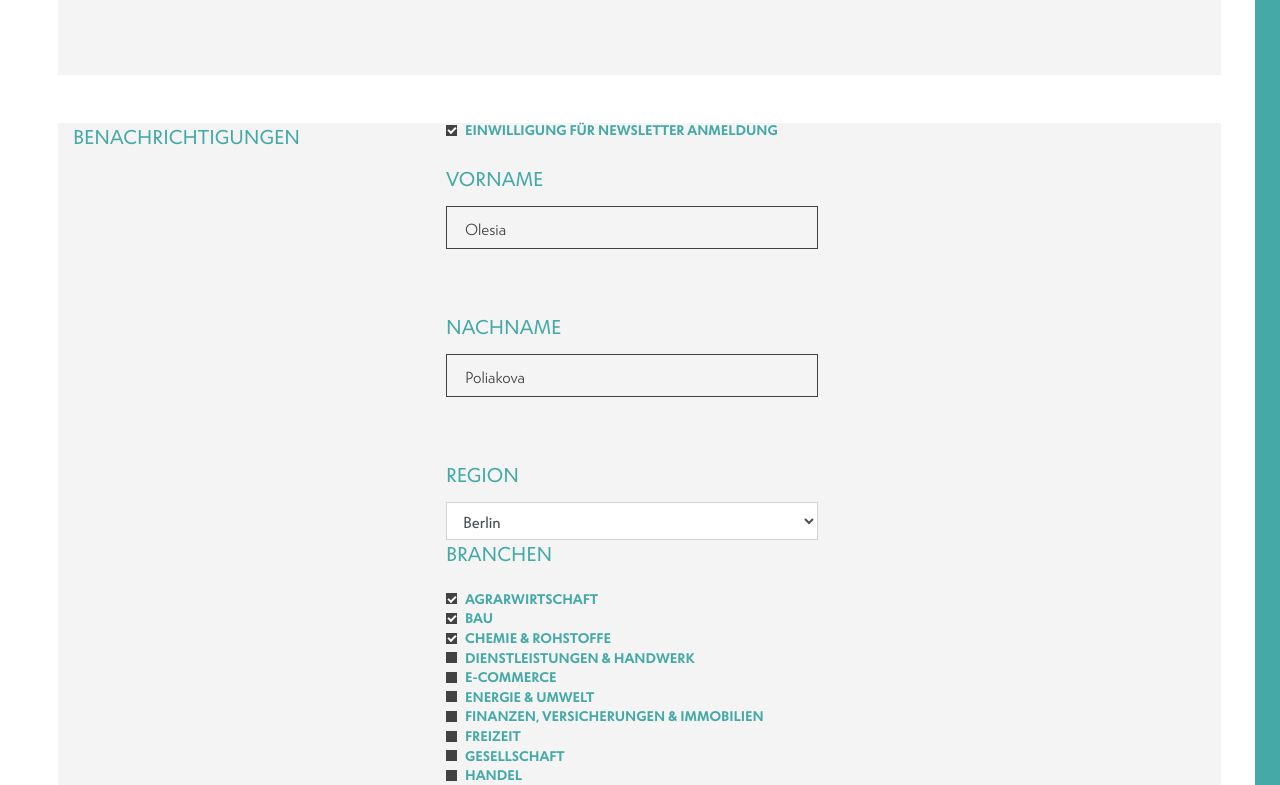
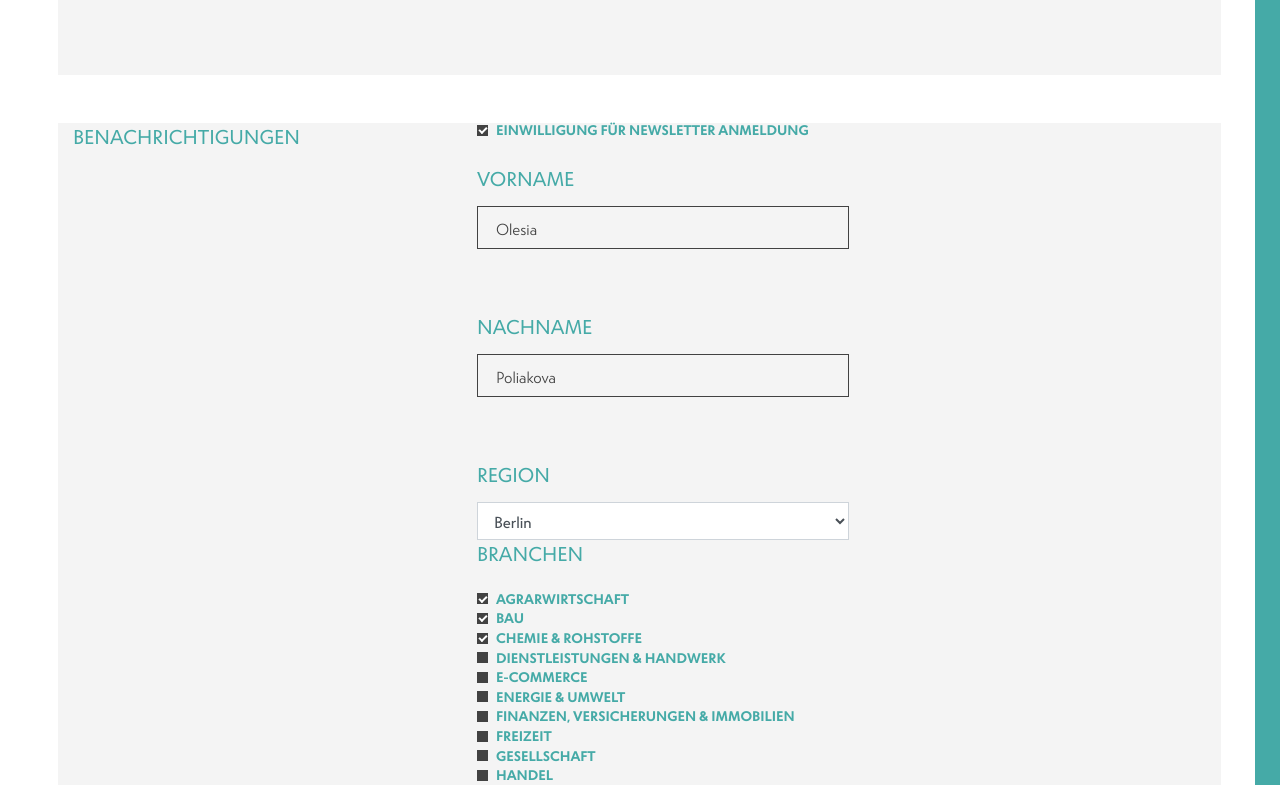
Before and after one commit to MaximSavhenko/GJIN, a website: page src/personal_account.html in a window 1280 px wide. Shown: the part 1180-1965 px from the top of the page. Drawn offline with nearby package versions, Linux system fonts and the light colour scheme; files that its build step writes are made by us from their sources.

Commit message:
add fix subs

```diff
--- /dev/null
+++ b/src/assets/scss/block/captcha.scss
@@ -0,0 +1,3 @@
+.grecaptcha-badge {
+    z-index: 100;
+}
--- a/src/assets/scss/block/subscription.scss
+++ b/src/assets/scss/block/subscription.scss
@@ -1,15 +1,12 @@
 .simplenews-subscriptions-block-job-offer {
   display: flex;
-  flex-direction: column;
   width: 100%;
-  max-width: 775px;
-  align-items: flex-end;
   position: relative;
   padding: 0 15px 40px 15px;
-  margin: 0 auto 0 0;
 
   @include b(mobile) {
     align-items: flex-start;
+    flex-direction: column;
   }
 
   h2 {
@@ -17,14 +14,9 @@
     font-size: 20px;
     text-transform: uppercase;
     line-height: 1.3;
-    max-width: 396px;
-    position: absolute;
-    top: 0;
-    left: 15px;
+    width: 100%;
+    max-width: 404px;
     @include b(mobile) {
-      text-align: start;
-      position: static;
-      left: 0;
       margin-bottom: 20px;
     }
   }
--- a/src/assets/scss/style.scss
+++ b/src/assets/scss/style.scss
@@ -578,4 +578,5 @@ img {
 @import "block/kontaktiere.scss";
 @import "block/personal-form.scss";
 @import "block/cms-block.scss";
-@import "block/subscription.scss"
+@import "block/subscription.scss";
+@import "block/captcha.scss";
```
